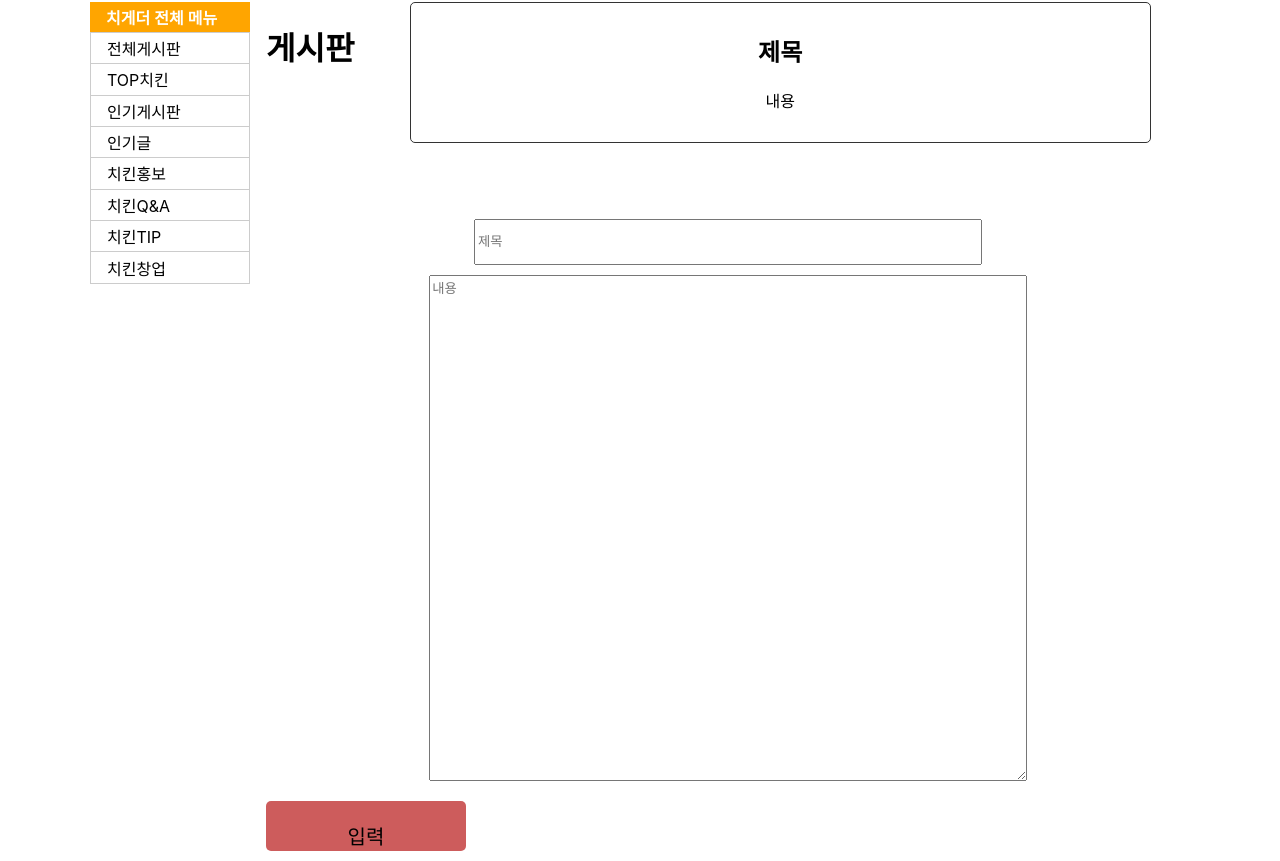
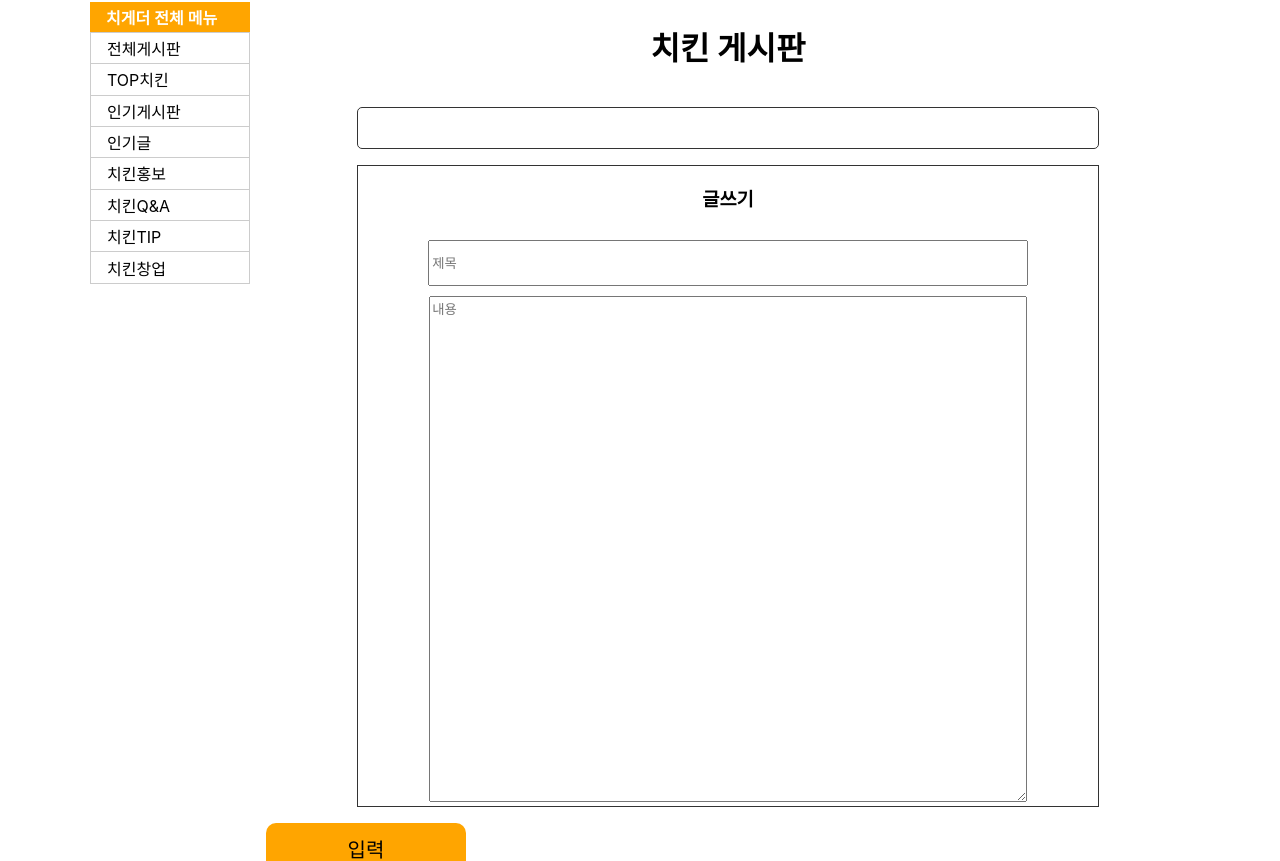
Before and after one commit to e-ssamma/chigether, a React (Create React App) app: page /gesipan in a window 1280 px wide. Shown: the part 122-983 px from the top of the page. Built offline with nearby package versions, Linux system fonts and the light colour scheme.

Commit message:
게시판 초안 작업 - 글쓰기 기능 작업중

```diff
--- a/src/pages/gesipan/index.jsx
+++ b/src/pages/gesipan/index.jsx
@@ -2,24 +2,53 @@ import React, {useState} from "react";
 import styled from "styled-components";
 
 function gesipan() {
-  const [contents, useContents] = useState({
+  const [contents, setContents] = useState({
     title: " ",
     content: " "
   })
+
+  const [viewContents, setViewContents] = useState([]);
+
+  const onChange = (event) => {
+    const {title, content} = event.target;
+
+    setContents({
+      ...contents,
+      [title]: content
+    });
+
+    console.log(contents);
+  }
+
+  const onClick = (event) => {
+    event.preventDefault();
+    if ( contents === null ) {
+      return;
+    }
+    setViewContents(currentArray => [...currentArray, contents]);
+    setContents(null);
+  }
+
   return (
     <Container className="container">
-      <h1>게시판</h1>
+      <h1>치킨 게시판</h1>
       <Contents>
-        <h2>제목</h2>
-        <div>
-          내용
-        </div>
+        {viewContents.map((element) =>
+          <div key={element.toString()}>
+            <h2>{element.title}</h2>
+            <div>
+              {element.content}
+            </div>
+          </div>
+        )}
+
       </Contents>
       <InputContent>
-        <InputTitle type='text' placeholder='제목' />
-        <InputText placeholder='내용'></InputText>
+        <h3>글쓰기</h3>
+        <InputTitle type='text' placeholder='제목' onChange={onChange} name="title" />
+        <InputText placeholder='내용' onChange={onChange}></InputText>
       </InputContent>
-      <ButtonSubmit>입력</ButtonSubmit>
+      <ButtonSubmit onClick={onClick}>입력</ButtonSubmit>
     </Container>
   );
 }
@@ -28,7 +57,7 @@ export default gesipan;
 
 const Container = styled.div`
   display: flex;
-  flex-wrap: wrap;
+  flex-direction: column;
   text-align: center;
   }
 `;
@@ -39,18 +68,18 @@ const Contents = styled.div`
   border: 1px solid #333;
   padding: 10px 0 30px 0;
   border-radius: 5px;
-  margin-bottom : 50px;
   }
 `;
 
 const InputContent = styled.div`
   width: 80%;
   margin: 0 auto;
+  border: 1px solid #333;
   }
 `;
 
 const InputTitle = styled.input`
-  width: 500px;
+  width: 80%;
   height: 40px;
   margin: 10px;
   }
@@ -66,9 +95,8 @@ const ButtonSubmit = styled.button`
   width: 200px;
   height: 50px;
   font-size: 20px;
-  padding: 20px;
   border: none;
-  background: indianred;
-  border-radius: 5px;
+  background: orange;
+  border-radius: 10px;
   }
 `;
```
